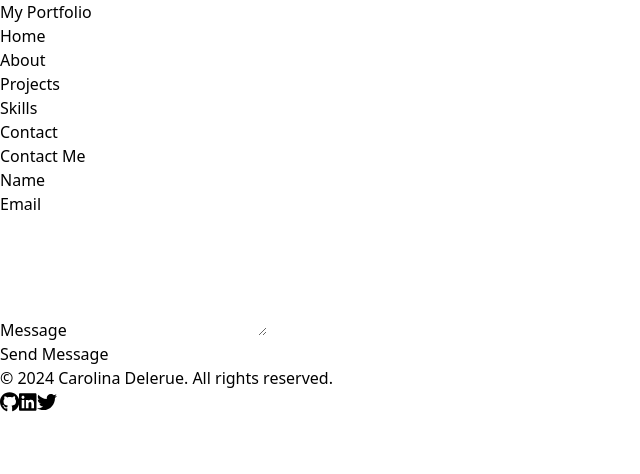
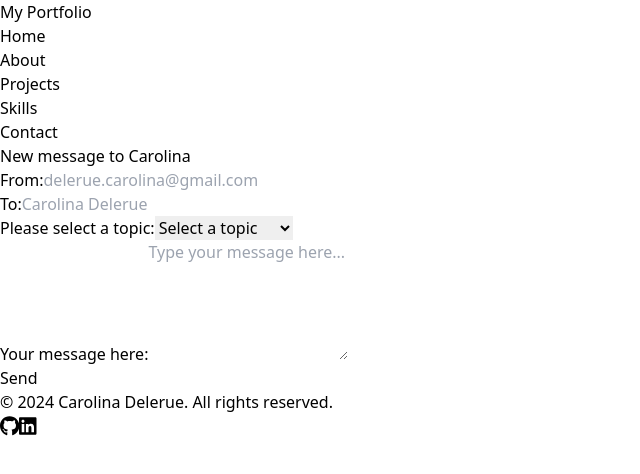
Before and after one commit to CarolinaDelerue/portfolio-react, a React (Vite) app: page /contact in a window 1280 px wide. Shown: the top 474 px of the page, without its empty margins (0-640 px from the left). Built offline with nearby package versions, Linux system fonts and the light colour scheme.

Commit message:
update: contact page and about page

```diff
--- /dev/null
+++ b/src/components/CardAbout.tsx
@@ -0,0 +1,75 @@
+import React, { FC } from 'react';
+import { useNavigate } from 'react-router-dom';
+
+interface CardHomeProps {
+  backgroundImage?: string;
+  title?: string;
+  description?: string;
+  icon?: React.ReactNode;
+  imageSrc?: string;
+  link?: string;
+  className?: string;
+  softSkills?: string[]; // Nouvelle propriété pour les soft skills
+}
+
+const CardHome: FC<CardHomeProps> = ({
+  backgroundImage,
+  title,
+  description,
+  icon,
+  imageSrc,
+  link,
+  className = '',
+  softSkills, // Extraction de la propriété softSkills
+}) => {
+  const navigate = useNavigate();
+
+  const handleClick = () => {
+    if (link) {
+      navigate(link);
+    } else {
+      console.warn('No link provided for navigation.');
+    }
+  };
+
+  const containerStyle: React.CSSProperties = {
+    backgroundImage: backgroundImage ? `url(${backgroundImage})` : 'none',
+    backgroundSize: 'cover',
+    backgroundPosition: 'center',
+  };
+
+  return (
+    <div
+      onClick={link ? handleClick : undefined}
+      style={containerStyle}
+      className={`flex flex-col items-center w-full h-64 max-w-md p-6 transition-transform duration-300 bg-gray-900 shadow-lg ${
+        link ? 'cursor-pointer hover:scale-105' : 'cursor-default'
+      } rounded-3xl ${!imageSrc ? 'justify-center' : ''} ${className}`}
+    >
+      {icon && <div className="mb-2 text-3xl">{icon}</div>}
+      {title && <h3 className="text-xl font-semibold text-white">{title}</h3>}
+      {description && (
+        <p className="mt-1 text-sm text-gray-400">{description}</p>
+      )}
+      {/* Affichage des soft skills */}
+      {softSkills && softSkills.length > 0 && (
+        <ul className="mt-2 text-sm text-gray-400 list-disc list-inside">
+          {softSkills.map((skill, index) => (
+            <li key={index}>{skill}</li>
+          ))}
+        </ul>
+      )}
+      {imageSrc && (
+        <div className="flex items-center justify-center w-full mt-6">
+          <img
+            src={imageSrc}
+            alt={title || 'Card image'}
+            className="w-full h-auto rounded-b-3xl"
+          />
+        </div>
+      )}
+    </div>
+  );
+};
+
+export default CardHome;
--- a/src/components/Footer.tsx
+++ b/src/components/Footer.tsx
@@ -4,18 +4,15 @@ import { faGithub, faLinkedin, faTwitter } from '@fortawesome/free-brands-svg-ic
 
 const Footer = () => {
   return (
-    <footer className="py-4 text-white bg-gray-800">
+    <footer className="py-4 pt-6 text-white bg-gray-800">
       <div className="container flex items-center justify-between px-4 mx-auto">
         <p className="text-sm">&copy; 2024 Carolina Delerue. All rights reserved.</p>
         <div className="flex space-x-4">
-          <a href="https://github.com/yourusername" target="_blank" rel="noopener noreferrer" className="hover:text-gray-400">
+          <a href="https://github.com/CarolinaDelerue" target="_blank" rel="noopener noreferrer" className="hover:text-gray-400">
             <FontAwesomeIcon icon={faGithub} size="lg" />
           </a>
-          <a href="https://linkedin.com/in/yourusername" target="_blank" rel="noopener noreferrer" className="hover:text-gray-400">
+          <a href="https://www.linkedin.com/in/carolina-delerue-7ba70468/" target="_blank" rel="noopener noreferrer" className="hover:text-gray-400">
             <FontAwesomeIcon icon={faLinkedin} size="lg" />
-          </a>
-          <a href="https://twitter.com/yourusername" target="_blank" rel="noopener noreferrer" className="hover:text-gray-400">
-            <FontAwesomeIcon icon={faTwitter} size="lg" />
           </a>
         </div>
       </div>
--- a/src/pages/About.tsx
+++ b/src/pages/About.tsx
@@ -1,8 +1,11 @@
 // src/pages/About.jsx
-import React from 'react';
+import CardAbout from '../components/CardAbout'
 
 const About = () => {
   return (
+    <div className="container mx-auto mt-12">
+
+      <div>
         <div className="max-w-2xl p-6 mx-auto font-sans leading-relaxed">
           <h1 className="mb-4 text-2xl font-bold text-center text-white">About Me</h1>
           <p className="mb-2 text-white">
@@ -15,7 +18,27 @@ const About = () => {
             Outside of work, I'm a big fan of video games, reading, and manga (yes, it's a bit cliché, but that's me!). Always curious and open to new opportunities, feel free to reach out for a chat or collaboration!
           </p>
         </div>
-  );
-};
+        <div className="flex flex-row justify-center gap-6">
+        <div>
+          <CardAbout
+            title="I am also a contributor to the open-source Nuxt.js framework!"
+            imageSrc="/assets/contributor.png" />
+        </div>
+        <div>
+          <CardAbout
+            icon="🤝"
+            title="Soft skills"
+            backgroundImage="https://example.com/background.jpg"
+            softSkills={['Curious 🔎', 'Organized 🗂️', 'Ability to learn 🧠', 'IPA enthusiast 🍺']}
+            className="my-custom-class"
+          />
+        </div>
+        </div>
+      </div>
+    </div>
 
-export default About;
+
+  )
+}
+
+export default About
--- a/src/pages/Contact.tsx
+++ b/src/pages/Contact.tsx
@@ -1,10 +1,10 @@
-// src/pages/Contact.jsx
 import React, { useState } from 'react';
 
 const Contact = () => {
   const [formData, setFormData] = useState({
-    name: '',
-    email: '',
+    from: '',
+    to: '',
+    topic: '',
     message: '',
   });
 
@@ -18,59 +18,80 @@ const Contact = () => {
 
   const handleSubmit = (e) => {
     e.preventDefault();
-    // Here you can handle form submission, e.g., send the data to an API or email service
-    console.log('Form submitted:', formData);
-    // Reset form after submission
+    console.log('Message envoyé:', formData);
     setFormData({
-      name: '',
-      email: '',
+      from: '',
+      to: '',
+      topic: '',
       message: '',
     });
   };
 
   return (
-    <section id="contact" className="py-8 bg-white">
-      <div className="container px-4 mx-auto">
-        <h2 className="mb-6 text-3xl font-bold text-gray-800">Contact Me</h2>
-        <form onSubmit={handleSubmit} className="max-w-lg mx-auto">
-          <div className="mb-4">
-            <label htmlFor="name" className="block text-gray-700">Name</label>
+    <section className="flex items-center justify-center min-h-screen text-white bg-gray-900">
+      <div className="w-full max-w-md p-6 bg-gray-800 rounded-lg shadow-lg">
+        <h2 className="mb-4 text-xl font-bold text-center">New message to Carolina</h2>
+        <form onSubmit={handleSubmit} className="space-y-4">
+          <div>
+            <label htmlFor="from" className="block mb-1 text-sm text-gray-400">From:</label>
             <input
-              type="text"
-              id="name"
-              name="name"
-              value={formData.name}
+              type="email"
+              id="from"
+              name="from"
+              value={formData.from}
               onChange={handleChange}
-              className="w-full px-3 py-2 border rounded-lg"
+              placeholder="delerue.carolina@gmail.com"
+              className="w-full px-3 py-2 text-white bg-gray-700 border border-gray-600 rounded-md focus:outline-none focus:ring-2 focus:ring-blue-500"
               required
             />
           </div>
-          <div className="mb-4">
-            <label htmlFor="email" className="block text-gray-700">Email</label>
+          <div>
+            <label htmlFor="to" className="block mb-1 text-sm text-gray-400">To:</label>
             <input
-              type="email"
-              id="email"
-              name="email"
-              value={formData.email}
+              type="text"
+              id="to"
+              name="to"
+              value={formData.to}
               onChange={handleChange}
-              className="w-full px-3 py-2 border rounded-lg"
+              placeholder="Carolina Delerue"
+              className="w-full px-3 py-2 text-white bg-gray-700 border border-gray-600 rounded-md focus:outline-none focus:ring-2 focus:ring-blue-500"
               required
             />
           </div>
-          <div className="mb-4">
-            <label htmlFor="message" className="block text-gray-700">Message</label>
+          <div>
+            <label htmlFor="topic" className="block mb-1 text-sm text-gray-400">Please select a topic:</label>
+            <select
+              id="topic"
+              name="topic"
+              value={formData.topic}
+              onChange={handleChange}
+              className="w-full px-3 py-2 text-white bg-gray-700 border border-gray-600 rounded-md focus:outline-none focus:ring-2 focus:ring-blue-500"
+              required
+            >
+              <option value="" disabled>Select a topic</option>
+              <option value="General Inquiry">General Inquiry</option>
+              <option value="Support">Support</option>
+              <option value="Feedback">Feedback</option>
+            </select>
+          </div>
+          <div>
+            <label htmlFor="message" className="block mb-1 text-sm text-gray-400">Your message here:</label>
             <textarea
               id="message"
               name="message"
               value={formData.message}
               onChange={handleChange}
-              className="w-full px-3 py-2 border rounded-lg"
+              placeholder="Type your message here..."
+              className="w-full px-3 py-2 text-white bg-gray-700 border border-gray-600 rounded-md focus:outline-none focus:ring-2 focus:ring-blue-500"
               rows="5"
               required
             ></textarea>
           </div>
-          <button type="submit" className="px-4 py-2 text-white bg-blue-500 rounded-lg hover:bg-blue-600">
-            Send Message
+          <button
+            type="submit"
+            className="w-full py-2 font-semibold text-white transition duration-200 bg-blue-600 rounded-md hover:bg-blue-700"
+          >
+            Send
           </button>
         </form>
       </div>
```
Lines whose indentation alone changed are shown as unchanged.
